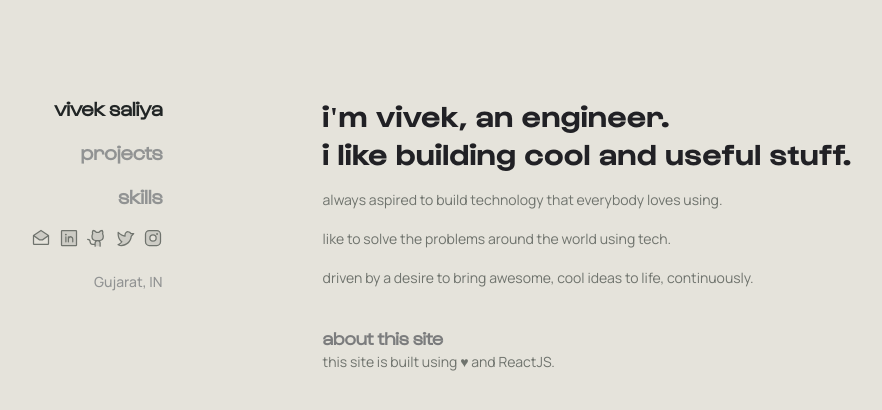
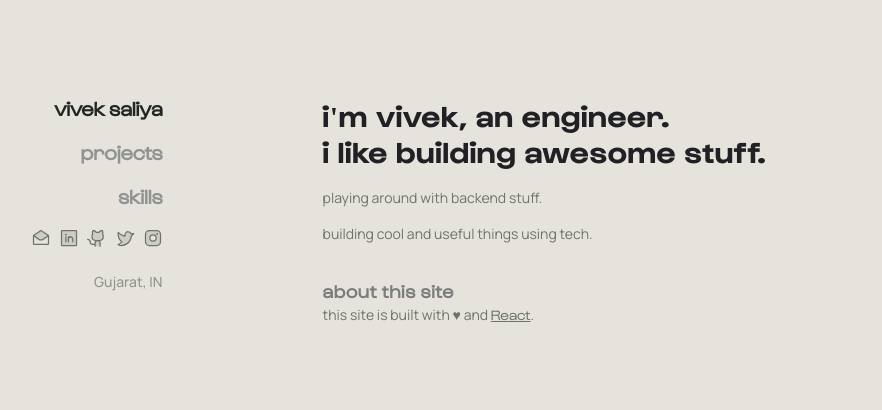
Before and after one commit to saliyavivek/portfolio, a React (Vite) app: page / in a window 1280 px wide. Shown: the top 410 px of the page, without its empty margins (187-1069 px from the left). Built offline with nearby package versions, Linux system fonts and the light colour scheme; the HTML template or start-up script is replaced by a standard one.

Commit message:
minor changes

```diff
--- a/src/pages/Home/Home.css
+++ b/src/pages/Home/Home.css
@@ -4,7 +4,9 @@
 }
 
 .home__title {
-    font-size: 30px;
+    font-size: 1.875rem;
+    line-height: 2.25rem;
+    /* font-size: 30px; */
     padding-bottom: 20px;
     color: #212125;
     font-weight: 700;
@@ -21,7 +23,9 @@
 
 .home__description p {
     font-family: "Manrope", sans-serif;
-    margin-bottom: 20px;
+    margin-bottom: 16px;
+    font-size: .875rem;
+    line-height: 1.25rem;
 }
 
 .home__about-site {
@@ -32,6 +36,7 @@
     font-size: 18px;
     color: #7B7C7D;
     margin-bottom: 4px;
+    letter-spacing: 0.04em;
 }
 
 .home__about-site p {
@@ -40,6 +45,11 @@
     font-size: 14px;
 }
 
+.home__about-site p a {
+    color: inherit;
+    text-decoration: underline;
+}
+
 @media (max-width: 800px) {
     .home {
         min-height: auto;
--- a/src/pages/Home/Home.jsx
+++ b/src/pages/Home/Home.jsx
@@ -6,19 +6,21 @@ const Home = () => {
     <div className="home">
       <div className="home__contents">
         <h1 className="home__title">
-          i'm vivek, an engineer. <br />i like building cool and useful stuff.
+          i'm vivek, an engineer. <br />i like building awesome stuff.
         </h1>
         <div className="home__description">
-          <p>always aspired to build technology that everybody loves using.</p>
-          <p>like to solve the problems around the world using tech.</p>
-          <p>
-            driven by a desire to bring awesome, cool ideas to life,
-            continuously.
-          </p>
+          <p>playing around with backend stuff.</p>
+          <p>building cool and useful things using tech.</p>
         </div>
         <div className="home__about-site">
           <h2>about this site</h2>
-          <p>this site is built using &hearts; and ReactJS.</p>
+          <p>
+            this site is built with &hearts; and{" "}
+            <a href="https://react.dev/" target="_blank">
+              React
+            </a>
+            .
+          </p>
         </div>
       </div>
     </div>
```
